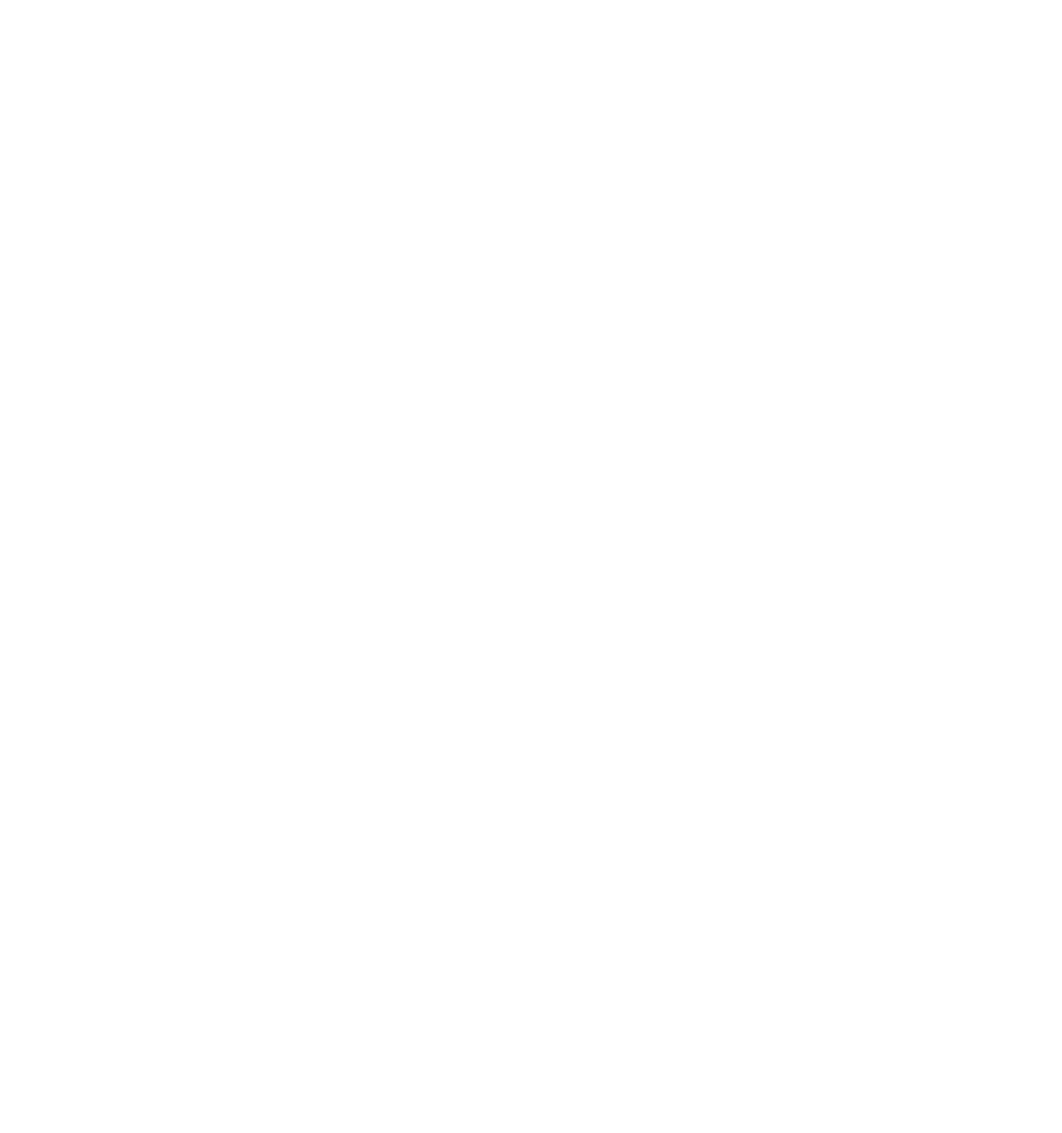
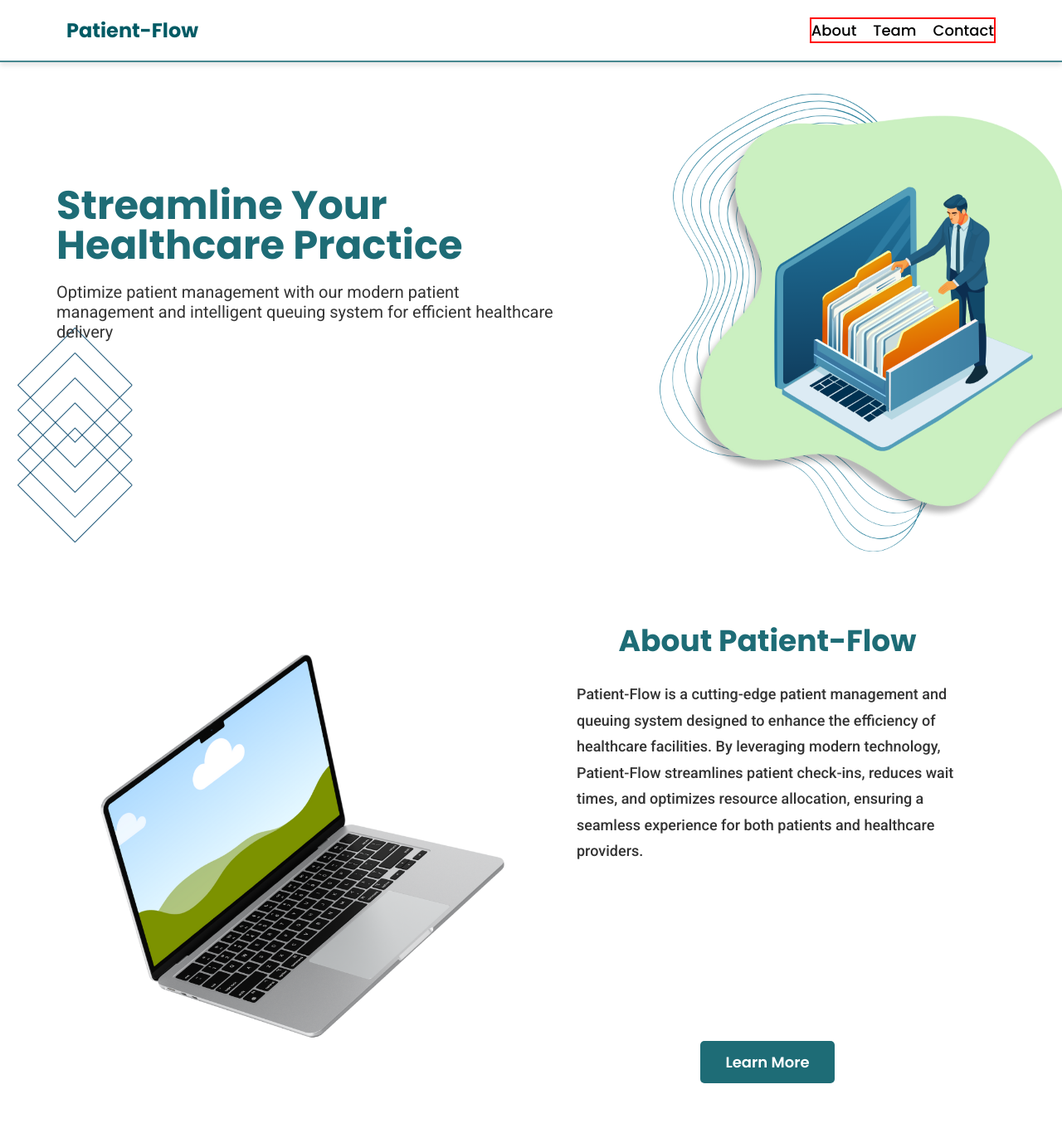
Before and after one commit to Francine-G/Patient-Management-System, a PHP site: page / in a window 1280 px wide. Before the commit the page is empty. Shown: the whole page at 83% size. Before the commit the page ends 800 px from the top, so only its background shows below. Run offline with PHP 8.4, Linux system fonts and the light colour scheme.

Commit message:
Landing Page Update 45%

```diff
--- a/assets/css/landingPage-style.css
+++ b/assets/css/landingPage-style.css
@@ -0,0 +1,185 @@
+@import url('https://fonts.googleapis.com/css2?family=DM+Sans:ital,opsz,wght@0,9..40,100..1000;1,9..40,100..1000&family=Outfit:wght@100..900&family=Poppins:ital,wght@0,100;0,200;0,300;0,400;0,500;0,600;0,700;0,800;0,900;1,100;1,200;1,300;1,400;1,500;1,600;1,700;1,800;1,900&family=Roboto:ital,wght@0,100..900;1,100..900&display=swap');
+@import url('https://fonts.googleapis.com/css2?family=DM+Sans:ital,opsz,wght@0,9..40,100..1000;1,9..40,100..1000&family=Outfit:wght@100..900&family=Poppins:ital,wght@0,100;0,200;0,300;0,400;0,500;0,600;0,700;0,800;0,900;1,100;1,200;1,300;1,400;1,500;1,600;1,700;1,800;1,900&family=Roboto:ital,wght@0,100..900;1,100..900&display=swap');
+
+*{
+    margin: 0;
+    padding: 0;
+    box-sizing: border-box;
+}
+
+.navbar{
+    width: 100%;
+    height: 75px;
+    display: flex;
+    align-items: center;
+    justify-content: space-between;
+    padding: 20px 80px;
+    background-color: #ffffff;
+    font-family: Poppins, sans-serif;
+    border-bottom: 2px solid #46878F;
+    box-shadow: 0 4px 6px rgba(0, 0, 0, 0.1);
+}
+
+.navbar .logo h2 {
+    font-size: 24px;
+    color: #005A64;
+    font-weight: 700;
+}
+
+.nav-links ul{
+    display: flex;
+    align-items: center;
+    justify-content:center;
+    flex-direction: row;
+    gap: 20px;
+    border: 2px solid red;
+
+}
+
+.nav-links ul li{
+    list-style: none;
+    font-size: 18px;
+    font-weight: 500;
+}
+
+.nav-links ul li a{
+    text-decoration: none;
+    color: #000000;
+}
+
+.main-content {
+    width: 100%;
+}
+
+.main-content .get-started-content {
+    display: flex;
+    align-items: center;
+    justify-content: center;
+}
+
+.main-content .get-started-content img {
+    width: 100%;
+}
+
+.get-started-content .text {
+    position: absolute;
+    top: 35%;
+    left: 10%;
+    transform: translate(-10%, -30%);
+    max-width: 600px;
+    display: flex;
+    flex-direction: column;
+    gap: 20px;
+}
+
+.get-started-content .text h1 {
+    font-size: 48px;
+    font-weight: 700;
+    font-family: Poppins, sans-serif;
+    line-height: 1.0;
+    color: #1E6C76;
+}
+
+.get-started-content .text p {
+    font-size: 20px;
+    font-weight: 400;
+    font-family: Roboto, sans-serif;
+    color: #333333;
+}
+
+.about-content {
+    width: 100%;
+    padding: 60px 80px;
+    display: flex;
+    align-items: center;
+    justify-content: space-between;
+    gap: 20px;
+
+}
+
+.about-content .system-prev {
+    width: 50%;
+    display: flex;
+    align-items: center;
+    justify-content: center;
+}
+
+.about-content .system-prev img {
+    width: 100%;
+}
+
+.about-content .about-system {
+    width: 50%;
+    display: flex;
+    flex-direction: column;
+    justify-content: center;
+    align-items: center;
+    gap: 20px;
+}
+
+.content-box {
+    width: 500px;
+    height: 500px;
+    padding: 20px;
+    display: flex;
+    flex-direction: column;
+    align-items: center;
+    gap: 30px;
+}
+
+.about-system h2 {
+    font-size: 36px;
+    font-weight: 700;
+    font-family: Poppins, sans-serif;
+    color: #1E6C76;
+    line-height: 1.0;
+}
+
+ .about-system p {
+    font-size: 18px;
+    font-weight: 500;
+    font-family: Roboto, sans-serif;
+    color: #333333;
+    line-height: 1.75;
+}
+
+.about-content button {
+    padding: 12px 30px;
+    font-size: 18px;
+    font-weight: 600;
+    font-family: Poppins, sans-serif;
+    color: #ffffff;
+    background-color: #1E6C76;
+    border: none;
+    border-radius: 5px;
+    cursor: pointer;
+}
+
+
+
+
+/* Scroll animation */
+.about-content.show {
+    opacity: 1;
+    transform: translateY(0);
+}
+
+/* Optional: staggered reveal for image and text */
+.about-content .system-prev,
+.about-content .about-system {
+    opacity: 0;
+    transform: translateY(80px);
+    transition: opacity 0.8s ease-out, transform 0.8s ease-out;
+}
+
+.about-content.show .system-prev {
+    opacity: 1;
+    transform: translateY(0);
+    transition-delay: 0.2s;
+}
+
+.about-content.show .about-system {
+    opacity: 1;
+    transform: translateY(0);
+    transition-delay: 0.4s;
+}
--- a/index.php
+++ b/index.php
@@ -5,6 +5,68 @@
     </head>
 
     <body>
+        <div class="header">
+            <div class="navbar">
+                <div class="logo">
+                    <h2>Patient-Flow</h2>
+                </div>
+                <div class="nav-links">
+                    <ul>
+                        <li><a href="#">About</a></li>
+                        <li><a href="#">Team</a></li>
+                        <li><a href="#">Contact</a></li>
+                    </ul>
+                </div>
+            </div>
+        </div>
 
+        <div class="main-content">
+            <div class="get-started-content">
+                <img src="assets/images/Landing-Page-img.png" alt="image1">
+                <div class="text">
+                    <h1>Streamline Your Healthcare Practice</h1>
+                    <p>Optimize patient management with our modern patient management and
+                        intelligent queuing system for efficient healthcare delivery</p>
+                </div>
+            </div>
+
+            <div class="about-content scroll-animate">
+                <div class="system-prev">
+                    <img src="assets/images/System-Prev.png" alt="image2">
+                </div>
+                <div class="about-system">
+                    <div class="content-box">
+                        <h2>About Patient-Flow </h2>
+                        <p>Patient-Flow is a cutting-edge patient management and queuing system designed to
+                            enhance the efficiency of healthcare facilities. By leveraging modern technology,
+                            Patient-Flow streamlines patient check-ins, reduces wait times, and optimizes
+                            resource allocation, ensuring a seamless experience for both patients and healthcare providers.
+                        </p>
+                    </div>
+                    <button>Learn More</button>
+                </div>
+            </div>
+        </div>
+
+        <script>
+            const sections = document.querySelectorAll('.scroll-animate');
+
+            function handleScroll() {
+                sections.forEach(section => {
+                    const top = section.getBoundingClientRect().top;
+                    const bottom = section.getBoundingClientRect().bottom;
+                    const screenHeight = window.innerHeight;
+
+                    if (top < screenHeight * 0.85 && bottom > screenHeight * 0.15) {
+                        section.classList.add('show');
+                    } else {
+                        section.classList.remove('show');
+                    }
+                });
+            }
+
+            window.addEventListener('scroll', handleScroll);
+            handleScroll();
+        </script>
     </body>
 </html>
```
Also changed, not shown: assets/images/Landing-Page-img.png (added), assets/images/System-Prev.png (added), assets/images/System-Preview.png (added).
